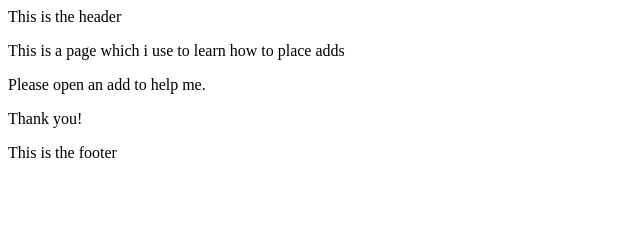
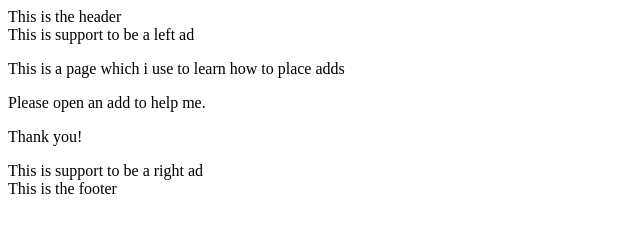
Before and after one commit to Polilogas/the-odin-project-landing-page, a plain HTML site: page index.html in a window 1280 px wide. Shown: the whole page, without its empty margins (0-640 px from the left). Drawn offline with Linux system fonts and the light colour scheme.

Commit message:
Add text in left and right class

```diff
--- a/index.html
+++ b/index.html
@@ -14,13 +14,13 @@
     <body>
         <header>This is the header</header>
         <div>
-            <div class="left"></div>
+            <div class="left">This is support to be a left ad</div>
             <div class="main">
                 <p>This is a page which i use to learn how to place adds</p>
                 <p>Please open an add to help me.</p>
                 <p>Thank you!</p>
             </div>
-            <div class="right"></div>
+            <div class="right">This is support to be a right ad</div>
         </div>
         <footer>This is the footer</footer>
     </body>
```
